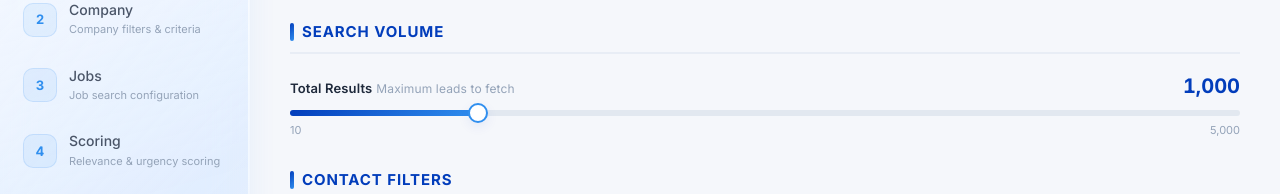
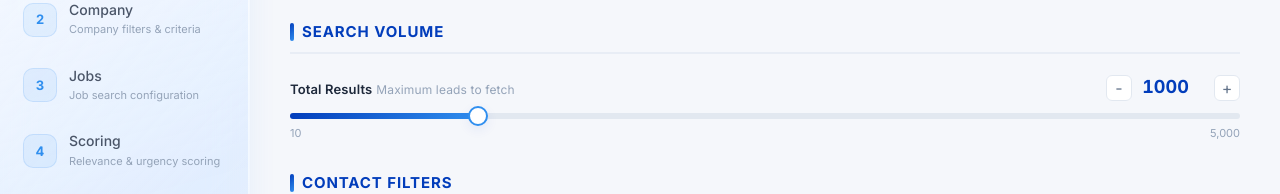
Before and after one commit to Renoweb-Digital-Solutions/lead-gen-frontend, a Next.js app: page / in a window 1280 px wide. Shown: the part 168-362 px from the top of the page. Built offline with nearby package versions, Linux system fonts and the light colour scheme; no server answers; what ag-grid-community would draw is missing.

Commit message:
Fixed some UI bugs

```diff
--- a/app/components/ExportProgress.js
+++ b/app/components/ExportProgress.js
@@ -76,9 +76,9 @@ export default function ExportProgress({ isActive, totalResults = 1000, logType
 
   const MESSAGES = logType === "gmaps" ? LOG_MESSAGES_GMAPS : LOG_MESSAGES_APOLLO;
 
-  // Estimate: ~1.5s per lead for Apollo, ~0.5s for GMaps
+  // Estimate: ~1.5s per lead for Apollo, fixed 5m for GMaps
   const estimatedMinutes = logType === "gmaps"
-    ? Math.max(1, Math.ceil((totalResults * 0.5) / 60))
+    ? 5
     : Math.max(2, Math.ceil((totalResults * 1.5) / 60));
 
   // Reset everything when export starts
--- a/app/components/Header.js
+++ b/app/components/Header.js
@@ -175,7 +175,7 @@ export default function Header({ onClearAll, activeModule, onModuleChange }) {
               health?.ok ? "rw-status-dot-online" : "rw-status-dot-offline"
             }`}
           />
-          <span>{health?.ok ? `API v${health.version}` : "API Offline"}</span>
+          <span>{health?.ok ? "API Online" : "API Offline"}</span>
         </div>
 
         {/* Dark Mode Toggle */}
--- a/app/components/LeadGenApp.js
+++ b/app/components/LeadGenApp.js
@@ -284,7 +284,7 @@ export default function LeadGenApp() {
             </div>
           )}
 
-          {currentExportState.success && (
+          {activeStep === 4 && currentExportState.success && (
             <div
               className="rw-animate-fade-in-up"
               style={{
--- a/app/components/gmaps/GmapsView.js
+++ b/app/components/gmaps/GmapsView.js
@@ -11,7 +11,6 @@ import {
   gmapsGetRuns,
   gmapsGetRun,
   gmapsExportCsv,
-  gmapsExportEnrichedCsv,
   downloadBlob,
 } from "../../lib/api";
 import { useSessionState } from "../../hooks/useSessionState";
@@ -50,7 +49,6 @@ export default function GmapsView() {
   const [runs, setRuns] = useState([]);
   const [loadingRuns, setLoadingRuns] = useState(false);
   const [isExportingCsv, setIsExportingCsv] = useState(false);
-  const [isExportingEnriched, setIsExportingEnriched] = useState(false);
 
   // Load past runs on mount
   useEffect(() => {
@@ -141,28 +139,35 @@ export default function GmapsView() {
 
   // ─── Export Handlers ─────────────────────────────────────
   const handleExportCsv = async () => {
-    if (!currentRunId) return;
+    if (!resultData || resultData.length === 0) return;
     setIsExportingCsv(true);
     try {
-      const result = await gmapsExportCsv(currentRunId);
-      downloadBlob(result.blob, result.filename);
+      if (currentRunId) {
+        const result = await gmapsExportCsv(currentRunId);
+        downloadBlob(result.blob, result.filename);
+      } else {
+        const headers = Object.keys(resultData[0]);
+        const csvContent = [
+          headers.join(","),
+          ...resultData.map((row) =>
+            headers
+              .map((h) => {
+                let val = row[h];
+                if (val === null || val === undefined) val = "";
+                if (typeof val === "object") val = JSON.stringify(val);
+                return `"${val.toString().replace(/"/g, '""')}"`;
+              })
+              .join(",")
+          ),
+        ].join("\n");
+        const blob = new Blob([csvContent], { type: "text/csv;charset=utf-8;" });
+        downloadBlob(blob, "gmaps_export.csv");
+      }
     } catch (err) {
+      alert("CSV Export failed: " + err.message);
       setSearchError(err.message);
     } finally {
       setIsExportingCsv(false);
-    }
-  };
-
-  const handleExportEnriched = async () => {
-    if (!currentRunId) return;
-    setIsExportingEnriched(true);
-    try {
-      const result = await gmapsExportEnrichedCsv(currentRunId);
-      downloadBlob(result.blob, result.filename);
-    } catch (err) {
-      setSearchError(err.message);
-    } finally {
-      setIsExportingEnriched(false);
     }
   };
 
@@ -352,7 +357,6 @@ export default function GmapsView() {
               Results ({resultData.length} businesses)
             </div>
 
-            {currentRunId && (
               <div style={{ display: "flex", gap: 8 }}>
                 <button
                   type="button"
@@ -366,20 +370,7 @@ export default function GmapsView() {
                   </svg>
                   {isExportingCsv ? "Exporting..." : "CSV"}
                 </button>
-                <button
-                  type="button"
-                  className="rw-btn rw-btn-primary"
-                  onClick={handleExportEnriched}
-                  disabled={isExportingEnriched}
-                  style={{ padding: "8px 14px", fontSize: 13 }}
-                >
-                  <svg width="14" height="14" viewBox="0 0 16 16" fill="none" style={{ marginRight: 6 }}>
-                    <path d="M14 11V14H2V11M8 3V11M8 11L4 7M8 11L12 7" stroke="currentColor" strokeWidth="1.5" strokeLinecap="round" strokeLinejoin="round" />
-                  </svg>
-                  {isExportingEnriched ? "Exporting..." : "Enriched CSV"}
-                </button>
               </div>
-            )}
           </div>
 
           <ResultsTable data={resultData} />
--- a/app/components/inputs/SliderInput.js
+++ b/app/components/inputs/SliderInput.js
@@ -1,6 +1,6 @@
 "use client";
 
-import { useState, useRef, useCallback } from "react";
+import { useState, useRef, useCallback, useEffect } from "react";
 
 export default function SliderInput({
   label,
@@ -14,6 +14,13 @@ export default function SliderInput({
 }) {
   const trackRef = useRef(null);
   const [isDragging, setIsDragging] = useState(false);
+  const [inputValue, setInputValue] = useState(value.toString());
+
+  useEffect(() => {
+    if (!isDragging) {
+      setInputValue(value.toString());
+    }
+  }, [value, isDragging]);
 
   const percentage = ((value - min) / (max - min)) * 100;
 
@@ -74,19 +81,87 @@ export default function SliderInput({
           {label}
           {hint && <span className="rw-label-hint">{hint}</span>}
         </label>
-        <span
+        <div style={{ display: "flex", alignItems: "center", gap: 6 }}>
+          <button
+            type="button"
+            onClick={() => onChange(Math.max(min, value - step))}
             style={{
-            fontSize: 20,
+              width: 26,
+              height: 26,
+              borderRadius: 6,
+              border: "1px solid var(--rw-border)",
+              background: "var(--rw-surface)",
+              color: "var(--rw-text-secondary)",
+              display: "flex",
+              alignItems: "center",
+              justifyContent: "center",
+              cursor: "pointer",
+              fontSize: 16,
+              lineHeight: 1,
+              transition: "all 0.15s ease",
+            }}
+            onMouseEnter={(e) => e.currentTarget.style.background = "var(--rw-surface-hover)"}
+            onMouseLeave={(e) => e.currentTarget.style.background = "var(--rw-surface)"}
+          >
+            -
+          </button>
+          <input
+            type="number"
+            value={inputValue}
+            onChange={(e) => setInputValue(e.target.value)}
+            onBlur={() => {
+              let val = parseInt(inputValue, 10);
+              if (isNaN(val)) val = min;
+              val = Math.max(min, Math.min(max, val));
+              onChange(val);
+              setInputValue(val.toString());
+            }}
+            onKeyDown={(e) => {
+              if (e.key === "Enter") {
+                e.target.blur();
+              }
+            }}
+            style={{
+              fontSize: 18,
               fontWeight: 700,
               color: "var(--rw-deep-blue)",
               fontVariantNumeric: "tabular-nums",
+              width: 70,
+              textAlign: "center",
+              border: "1px solid transparent",
+              borderRadius: 6,
+              padding: "2px 0",
+              background: "transparent",
               transition: "all 0.15s ease",
-            transform: isDragging ? "scale(1.05)" : "scale(1)",
-            display: "inline-block",
+              outline: "none",
             }}
+            onFocus={(e) => e.currentTarget.style.border = "1px solid var(--rw-border)"}
+            onBlurCapture={(e) => e.currentTarget.style.border = "1px solid transparent"}
+          />
+          <button
+            type="button"
+            onClick={() => onChange(Math.min(max, value + step))}
+            style={{
+              width: 26,
+              height: 26,
+              borderRadius: 6,
+              border: "1px solid var(--rw-border)",
+              background: "var(--rw-surface)",
+              color: "var(--rw-text-secondary)",
+              display: "flex",
+              alignItems: "center",
+              justifyContent: "center",
+              cursor: "pointer",
+              fontSize: 16,
+              lineHeight: 1,
+              transition: "all 0.15s ease",
+            }}
+            onMouseEnter={(e) => e.currentTarget.style.background = "var(--rw-surface-hover)"}
+            onMouseLeave={(e) => e.currentTarget.style.background = "var(--rw-surface)"}
           >
-          {displayValue}
-        </span>
+            +
+          </button>
+        </div>
       </div>
 
       <div
--- a/app/components/inputs/TagInput.js
+++ b/app/components/inputs/TagInput.js
@@ -30,6 +30,31 @@ export default function TagInput({
       addTag(inputValue);
     } else if (e.key === "Backspace" && inputValue === "" && tags.length > 0) {
       removeTag(tags[tags.length - 1]);
+    }
+  };
+
+  const handleInputChange = (e) => {
+    const val = e.target.value;
+    if (val.includes(",")) {
+      const parts = val.split(",");
+      const newTagsList = [...tags];
+      const lastPart = parts.pop();
+      let added = false;
+
+      parts.forEach((p) => {
+        const trimmed = p.trim();
+        if (trimmed && !newTagsList.includes(trimmed)) {
+          newTagsList.push(trimmed);
+          added = true;
+        }
+      });
+
+      setInputValue(lastPart.trimStart());
+      if (added) {
+        onChange(newTagsList);
+      }
+    } else {
+      setInputValue(val);
     }
   };
 
@@ -77,7 +102,7 @@ export default function TagInput({
           ref={inputRef}
           type="text"
           value={inputValue}
-          onChange={(e) => setInputValue(e.target.value)}
+          onChange={handleInputChange}
           onKeyDown={handleKeyDown}
           onBlur={() => {
             if (inputValue.trim()) addTag(inputValue);
--- a/app/components/steps/ExportStep.js
+++ b/app/components/steps/ExportStep.js
@@ -42,7 +42,7 @@ export default function ExportStep({
               className="rw-input"
               value={formState.filename}
               onChange={(e) => updateField("filename", e.target.value)}
-              placeholder="summary.csv"
+              placeholder={EXPORT_FORMATS.find((f) => f.id === formState.exportFormat)?.defaultFilename || "export.csv"}
             />
           </div>
           <div className="rw-field">
@@ -198,7 +198,7 @@ export default function ExportStep({
                   strokeLinejoin="round"
                 />
               </svg>
-              <span>Generate & Export Leads</span>
+              <span>Generate and Export</span>
             </>
           )}
         </button>
```
Also changed, not shown: app/components/ResultsTable.js (+12 -0 lines), app/lib/api.js, app/lib/constants.js. Lines whose indentation alone changed are shown as unchanged.
